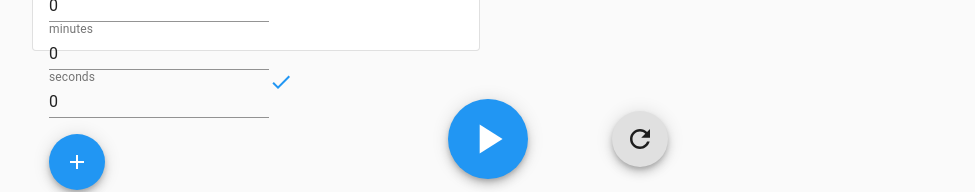
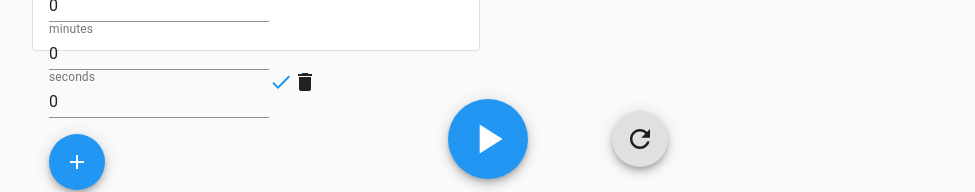
Before and after one commit to youichiro/timekeeper, a Next.js app: page / in a window 1280 px wide. Both pictures are taken after a click on the button 229 px from the left and 407 px from the top of the page. Shown: the part 453-645 px from the top of the page, without its empty margins (152-1127 px from the left). Built offline with nearby package versions, Linux system fonts and the light colour scheme.

Commit message:
削除ボタンを作成

```diff
--- a/components/agenda/AgendaForm.tsx
+++ b/components/agenda/AgendaForm.tsx
@@ -10,6 +10,7 @@ import {
   UpdateAgendaPayload,
 } from '../../stores/agenda-list'
 import { setSelectedAgendaId } from '../../stores/selected-agenda-id'
+import AgendaItemDeleteButton from './AgendaItemDeleteButton'
 
 type Props = {
   agenda: Agenda | null
@@ -88,6 +89,7 @@ const AgendaForm: React.FC<Props> = ({ agenda }) => {
           onChange={onChangeTimeInput}
         />
         <DoneIcon color="primary" onClick={() => onClickCheckButton()} />
+        <AgendaItemDeleteButton />
       </form>
     </ListItem>
   )
--- /dev/null
+++ b/components/agenda/AgendaItemDeleteButton.tsx
@@ -0,0 +1,31 @@
+import React from 'react'
+import { Tooltip } from '@material-ui/core'
+import { useDispatch } from 'react-redux'
+import DeleteIcon from '@material-ui/icons/Delete'
+import { useSelector } from '../../stores'
+import { deleteAgenda } from '../../stores/agenda-list'
+import { setSelectedAgendaId } from '../../stores/selected-agenda-id'
+
+const AgendaItemDeleteButton: React.FC = () => {
+  const dispatch = useDispatch()
+  const selectedAgendaId = useSelector((state) => state.selectedAgendaId)
+
+  const onClickDeleteButton = () => {
+    if (selectedAgendaId !== null) {
+      dispatch(deleteAgenda({ id: selectedAgendaId }))
+      dispatch(setSelectedAgendaId({ id: null }))
+    }
+  }
+
+  return (
+    <Tooltip
+      title="delete"
+      style={{ cursor: 'pointer' }}
+      onClick={onClickDeleteButton}
+    >
+      <DeleteIcon />
+    </Tooltip>
+  )
+}
+
+export default AgendaItemDeleteButton
--- a/stores/agenda-list.tsx
+++ b/stores/agenda-list.tsx
@@ -101,6 +101,13 @@ const agendaListSlice = createSlice({
       }
       state.push(agenda)
     },
+    deleteAgenda(state, action: PayloadAction<{ id: number | null }>) {
+      const { id } = action.payload
+      if (id === null) {
+        return
+      }
+      return state.filter((agenda) => agenda.id !== id)
+    },
   },
 })
 
@@ -109,5 +116,6 @@ export const {
   updateAgendaBorders,
   updateAgendaStates,
   addAgenda,
+  deleteAgenda,
 } = agendaListSlice.actions
 export default agendaListSlice.reducer
```
Also changed, not shown: 1 other file (tests, documents, lock files or other folders).
